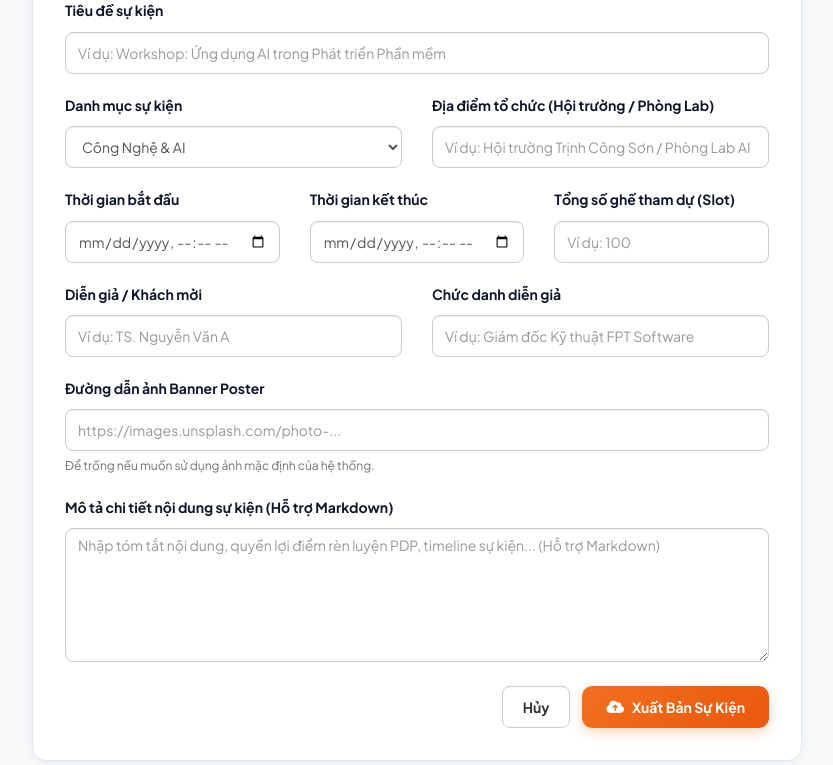
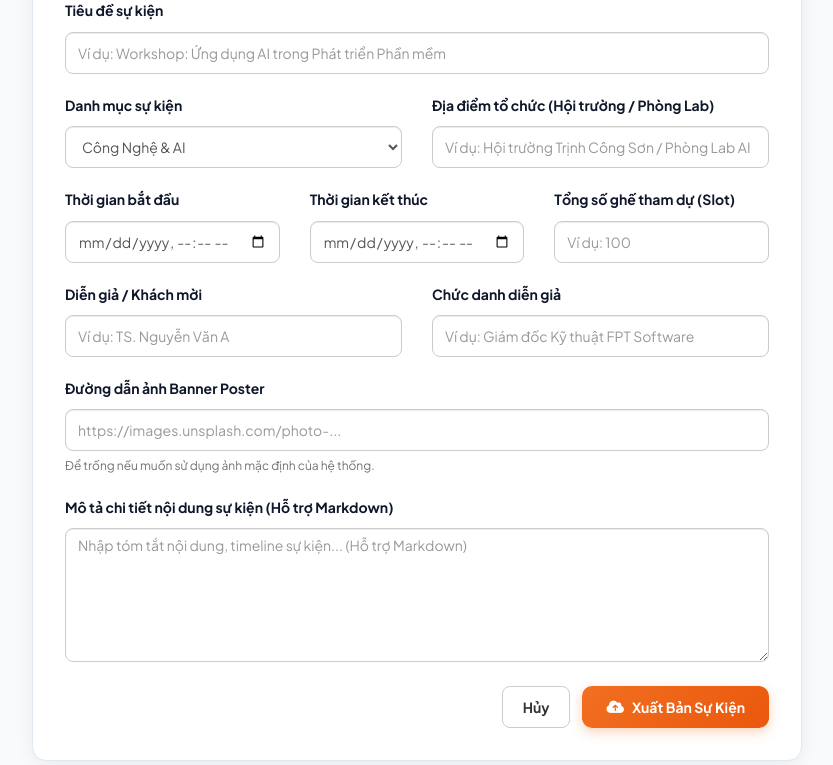
Before and after one commit to CongDung0506/FPTU-EventHub, a Flask app: page /organizer/events/new in a window 1280 px wide. Shown: the part 297-1062 px from the top of the page, without its empty margins (223-1056 px from the left). Run offline with Flask 3, Linux system fonts and the light colour scheme; a user stored in the database is signed in; data comes from the database, SQL or seed files in the repository; some libraries are stand-ins or nearby versions.

Commit message:
refactor: completely eradicate all residual PDP points from timeline, certificates, and categories

```diff
--- a/seed_events.py
+++ b/seed_events.py
@@ -113,7 +113,7 @@ def seed_data_internal():
         {"name": "Học Thuật & Hackathon", "slug": "academic-hackathon", "icon": "fa-code", "color": "#f26f21", "desc": "Đấu trường lập trình, cuộc thi học thuật và nghiên cứu khoa học"},
         {"name": "Kỹ Năng & Hướng Nghiệp", "slug": "career-skills", "icon": "fa-briefcase", "color": "#059669", "desc": "Giao lưu doanh nghiệp, phỏng vấn tuyển dụng OJT và kỹ năng mềm"},
         {"name": "Văn Hóa & Câu Lạc Bộ", "slug": "culture-clubs", "icon": "fa-guitar", "color": "#d97706", "desc": "Lễ hội giao lưu, chương trình âm nhạc, kịch nghệ và hoạt động CLB"},
-        {"name": "Thể Thao & Rèn Luyện", "slug": "sports-pdp", "icon": "fa-dumbbell", "color": "#7c3aed", "desc": "Giải thi đấu Vovinam, bóng đá, cầu lông và tính điểm rèn luyện PDP"},
+        {"name": "Thể Thao & Phong Trào", "slug": "sports-activities", "icon": "fa-dumbbell", "color": "#7c3aed", "desc": "Giải thi đấu Vovinam, bóng đá, cầu lông và rèn luyện thể chất sinh viên"},
     ]
 
     cats_map = {}
@@ -154,7 +154,7 @@ Workshop dành riêng cho sinh viên ngành CNTT ĐH FPT, mang đến cái nhìn
 - **Nội dung 2:** Thực hành tích hợp Google Antigravity SDK vào ứng dụng Web.
 - **Nội dung 3:** Hỏi đáp trực tiếp cùng các chuyên gia hàng đầu từ FPT Software.
 
-*Lưu ý: Sinh viên tham dự đầy đủ sẽ được cấp chứng nhận và tích lũy **10 điểm rèn luyện PDP**!*"""
+*Lưu ý: Sinh viên tham dự đầy đủ sẽ được cấp chứng nhận và nhận chứng nhận tham gia sự kiện!*"""
         },
         {
             "title": "F-Code Hackathon 2026: Xây Dựng Ứng Dụng Thông Minh",
@@ -175,7 +175,7 @@ Workshop dành riêng cho sinh viên ngành CNTT ĐH FPT, mang đến cái nhìn
 Thử thách bản thân trong môi trường áp lực cao để phát triển giải pháp công nghệ phục vụ cộng đồng:
 - Tổng giá trị giải thưởng lên đến **50.000.000 VNĐ**.
 - Được hỗ trợ Mentor 1-1 từ các công ty công nghệ đối tác.
-- Tích lũy ngay **15 điểm rèn luyện PDP** cho các thành viên hoàn thành sản phẩm.
+- Nhận ngay giấy chứng nhận cho các thành viên hoàn thành sản phẩm.
 - **Tình trạng:** Phòng thi đấu Lab AI đã đủ số lượng 20 thí sinh (Hết chỗ đăng ký)."""
         },
         {
@@ -217,12 +217,12 @@ Dành cho sinh viên từ kỳ 4 trở lên chuẩn bị bước vào kỳ On-th
             "desc_md": """### Đêm nhạc hội bùng nổ sắc màu sinh viên FPT
 - Gian hàng ẩm thực và trải nghiệm từ hơn 30 câu lạc bộ học thuật, nghệ thuật, thể thao.
 - Sân khấu biểu diễn ca nhạc, nhảy hiện đại và DJ sôi động.
-- Điểm danh tích lũy **5 điểm rèn luyện PDP**."""
+- Điểm danh nhận vé tham dự và quà lưu niệm CLB."""
         },
         {
             "title": "Giải Vô Địch Vovinam & Võ Thuật Học Đường FPTU",
             "slug": "vovinam-championship-fptu",
-            "category": cats_map["sports-pdp"],
+            "category": cats_map["sports-activities"],
             "venue": "Nhà Thi Đấu Thể Thao Đa Năng FPT University",
             "start_time": now + timedelta(days=10, hours=7, minutes=30),
             "end_time": now + timedelta(days=10, hours=16),
--- a/templates/event_create.html
+++ b/templates/event_create.html
@@ -81,7 +81,7 @@
 
       <div class="form-group" style="margin-bottom:24px;">
         <label style="font-weight:700;color:var(--feh-navy);">{{ form.description_md.label }}</label>
-        {{ form.description_md(class="form-control", rows="6", placeholder="Nhập tóm tắt nội dung, quyền lợi điểm rèn luyện PDP, timeline sự kiện... (Hỗ trợ Markdown)", style="border-radius:8px;") }}
+        {{ form.description_md(class="form-control", rows="6", placeholder="Nhập tóm tắt nội dung, timeline sự kiện... (Hỗ trợ Markdown)", style="border-radius:8px;") }}
       </div>
 
       <div style="display:flex;justify-content:flex-end;gap:12px;">
--- a/templates/home.html
+++ b/templates/home.html
@@ -256,9 +256,7 @@
                 <span class="feh-badge" style="background:{{ ev.category.color }};color:#fff;font-size:11px;">
                   <i class="fa-solid {{ ev.category.icon }}"></i> {{ ev.category.name }}
                 </span>
-                <span class="feh-rank-pill feh-rank-recruit" style="font-size:11px;padding:2px 8px;">
-                  <i class="fa-solid fa-award"></i> +{{ ev.pdp_points }} PDP
-                </span>
+
                 <span style="font-size:12px;color:var(--feh-text-muted);font-weight:600;">
                   <i class="fa-regular fa-calendar-days"></i> {{ ev.start_time.strftime('%H:%M • %d/%m/%Y') }}
                 </span>
```
Also changed, not shown: templates/certificate.html (+1 -13 lines).
